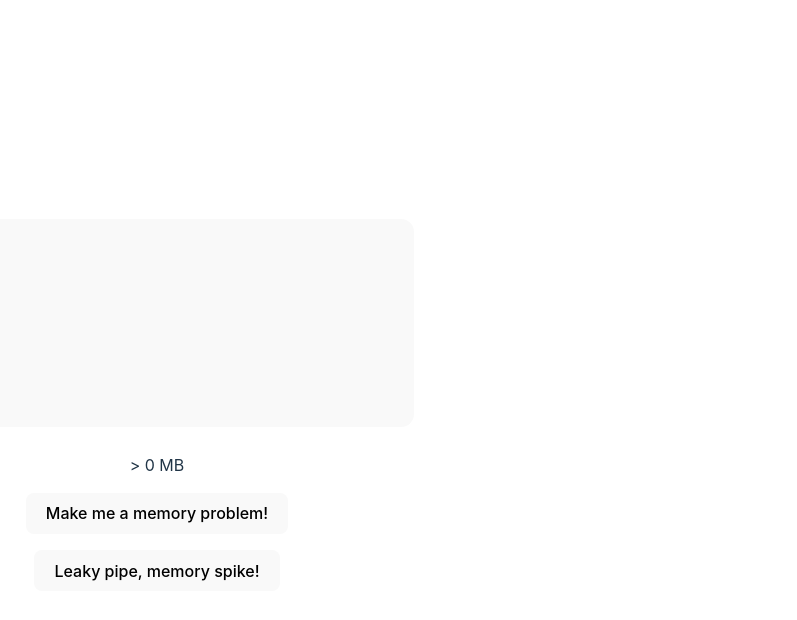
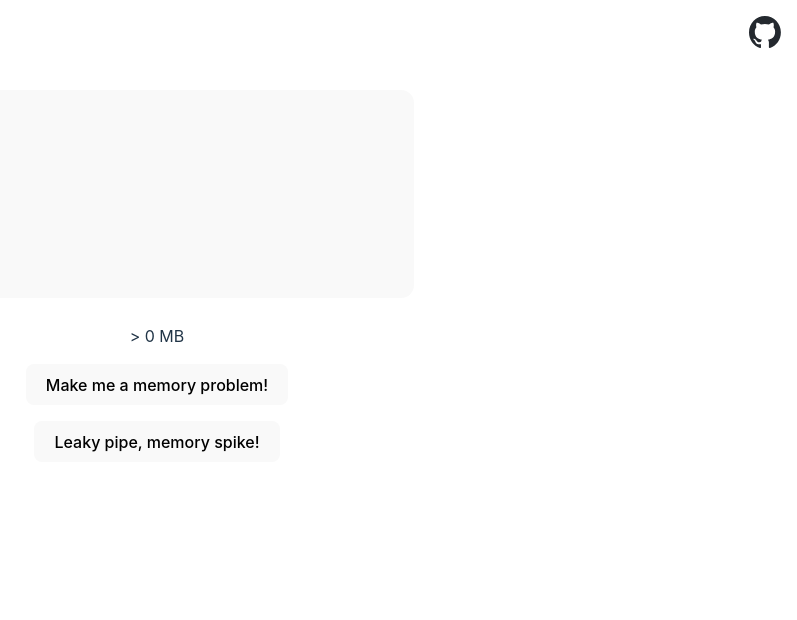
Before and after one commit to bukowskiadam/sliced-string-memory-consumption, a Svelte app: page / in a window 1280 px wide. Shown: the top 620 px of the page, without its empty margins (483-1280 px from the left). Built offline with nearby package versions, Linux system fonts and the light colour scheme.

Commit message:
feat: add github link, align to top

```diff
--- a/src/App.svelte
+++ b/src/App.svelte
@@ -1,12 +1,38 @@
 <script lang="ts">
   import MemoryProblems from "./lib/MemoryProblems.svelte";
+  import githubLogoBlack from "./assets/github-mark.svg";
+  import githubLogoWhite from "./assets/github-mark-white.svg";
 </script>
 
 <main>
   <div class="card">
     <MemoryProblems />
   </div>
+  <a
+    href="https://github.com/bukowskiadam/sliced-string-memory-consumption"
+    target="_blank"
+    class="github-link"
+  >
+    <picture>
+      <source srcset={githubLogoWhite} media="(prefers-color-scheme: dark)" />
+      <source
+        srcset={githubLogoBlack}
+        media="(prefers-color-scheme: light), (prefers-color-scheme: no-preference)"
+      />
+      <img src={githubLogoBlack} alt="GitHub Logo" />
+    </picture>
+  </a>
 </main>
 
 <style>
+  .github-link {
+    position: absolute;
+    top: 1rem;
+    right: 1rem;
+  }
+
+  .github-link img {
+    width: 32px;
+    height: 32px;
+  }
 </style>
--- a/src/app.css
+++ b/src/app.css
@@ -25,7 +25,7 @@ a:hover {
 body {
   margin: 0;
   display: flex;
-  place-items: center;
+  place-items: top;
   min-width: 320px;
   min-height: 100vh;
 }
```
Also changed, not shown: src/assets/github-mark-white.svg (added), src/assets/github-mark.svg (added).
